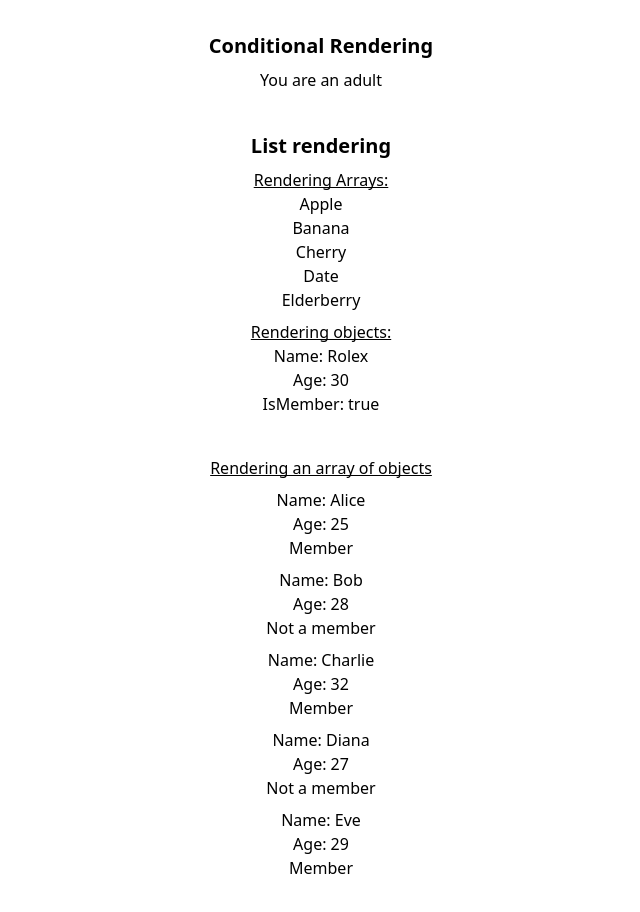
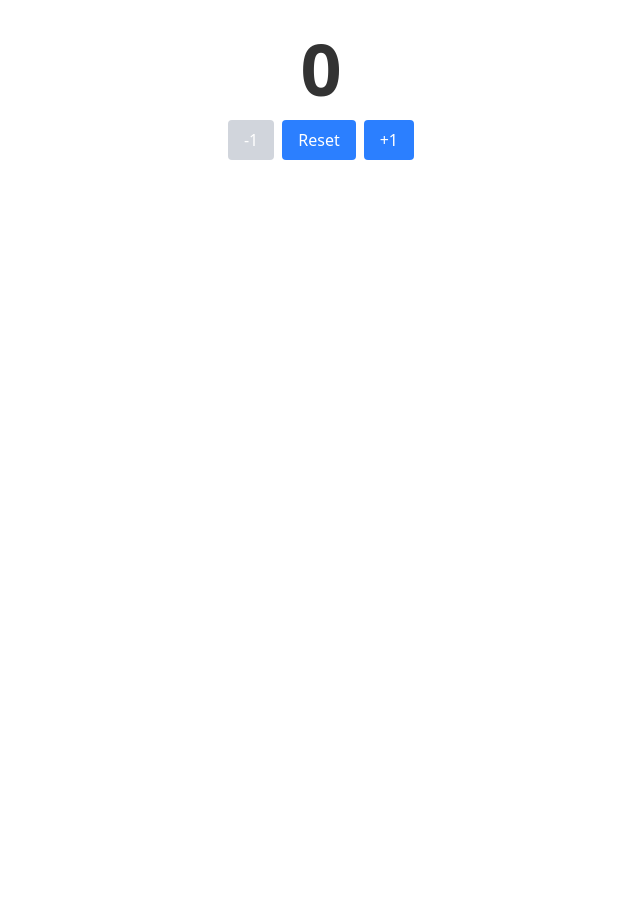
Before and after one commit to rowleks/vue-app, a Vue app: page / in a window 1280 px wide. Shown: the whole page, without its empty margins (319-959 px from the left). After the commit the page ends 800 px from the top, so only its background shows below. Built offline with nearby package versions, Linux system fonts and the light colour scheme.

Commit message:
added events handling practice

```diff
--- a/src/App.vue
+++ b/src/App.vue
@@ -1,10 +1,10 @@
 <template>
-  <!-- <Binding /> -->
-  <Conditional />
+  <!-- <Binding />
+  <Conditional /> -->
+  <Events />
 </template>
 
 <script setup lang="ts">
-// import Binding from "./components/binding/Binding.vue";
-import Conditional from "./components/rendering/Conditional.vue";
+import Events from "./components/events-handling/Events.vue";
 </script>
 <style scoped></style>
--- /dev/null
+++ b/src/components/events-handling/Events.vue
@@ -0,0 +1,67 @@
+<template>
+  <main>
+    <div>
+      <h2>{{ count }}</h2>
+      <div>
+        <button :disabled="count < 1" @click="decrement">-1</button>
+        <button v-on:click="reset">Reset</button>
+        <button @click="increment">+1</button>
+      </div>
+    </div>
+  </main>
+</template>
+
+<script setup lang="ts">
+import { onBeforeUnmount, onMounted, ref } from "vue";
+
+const count = ref(0);
+
+function increment() {
+  count.value++;
+}
+function decrement() {
+  count.value--;
+}
+function reset() {
+  count.value = 0;
+}
+
+// Handle keyboard events for incrementing, decrementing, and resetting the count
+
+function handleKeydown(e: KeyboardEvent) {
+  if (e.ctrlKey && e.key === "ArrowRight") {
+    increment();
+  } else if (e.ctrlKey && e.key === "ArrowLeft") {
+    if (count.value > 0) {
+      decrement();
+    }
+  } else if (e.key === "Escape") {
+    reset();
+  }
+}
+
+// Add event listeners for keydown events when the component is mounted and remove them when it is unmounted
+onMounted(() => {
+  window.addEventListener("keydown", handleKeydown);
+});
+
+onBeforeUnmount(() => {
+  window.removeEventListener("keydown", handleKeydown);
+});
+</script>
+
+<style scoped>
+@reference "tailwindcss";
+button {
+  @apply bg-blue-500 text-white px-4 py-2 rounded cursor-pointer disabled:bg-gray-300;
+}
+
+h2 {
+  @apply text-7xl font-bold text-center mb-4;
+  color: #333;
+}
+
+h2 ~ div {
+  @apply flex gap-2 justify-center items-center;
+}
+</style>
```
